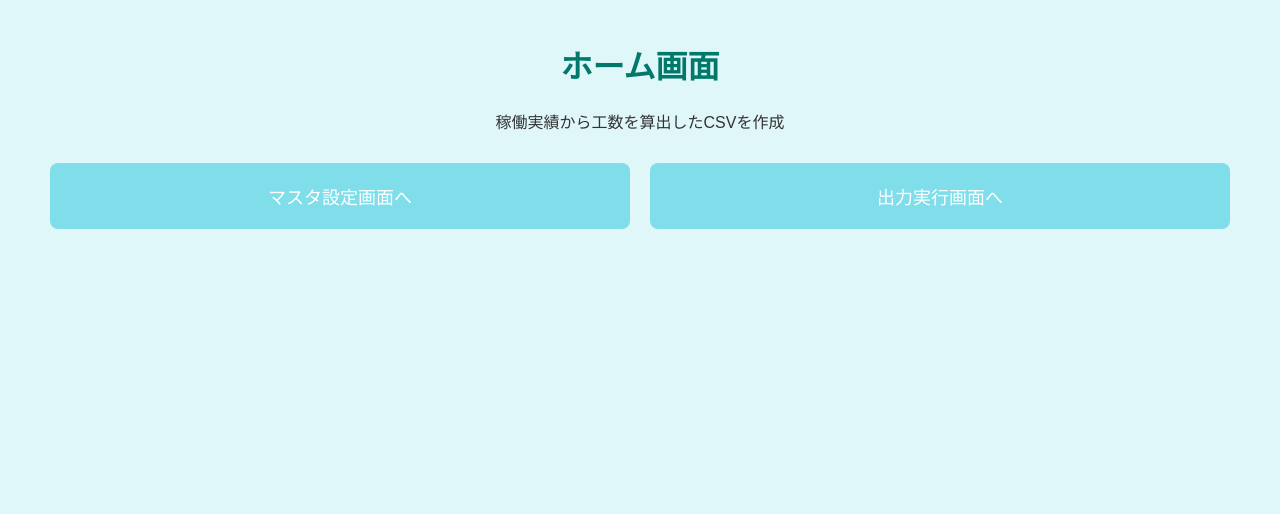
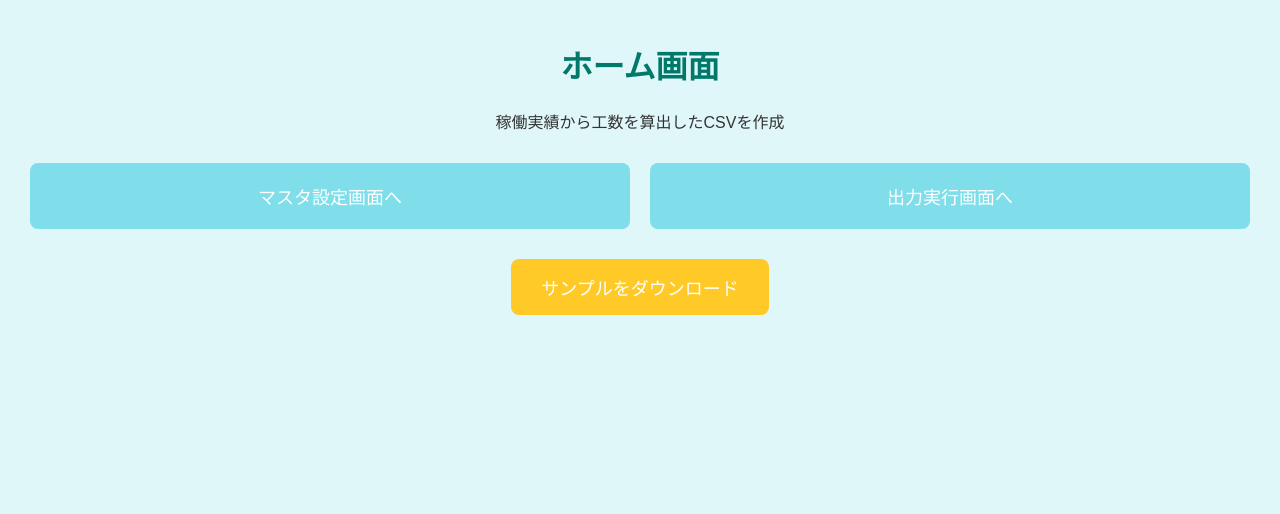
Before and after one commit to hayato1018/OperationRecordSite, a Django app: page / in a window 1280 px wide. Shown: the top 514 px of the page. Run offline with Django 5.2, Linux system fonts and the light colour scheme.

Commit message:
サンプルデータがダウンロードできるようにした

```diff
--- a/app/templates/app/home.html
+++ b/app/templates/app/home.html
@@ -8,7 +8,7 @@
     <title>ホーム画面</title>
     <link rel="stylesheet" href="{% static 'app/style.css' %}">
     <style>
-        .container {
+        .home-container {
             text-align: center;
             margin: 0 auto;
             padding: 20px;
@@ -20,8 +20,8 @@
             margin-top: 30px;
         }
 
-        .btn-large {
-            flex: 1; /* ボタンを均等に広げる */
+        .btn-large-home {
+            flex: 1;
             padding: 20px;
             font-size: 18px;
             text-align: center;
@@ -32,21 +32,38 @@
             margin: 0 10px;
         }
 
-        .btn-large:hover {
+        .btn-large-home:hover {
             background-color: #4dd0e1;
+        }
+
+        .btn-sample {
+            display: inline-block;
+            margin-top: 30px;
+            padding: 15px 30px;
+            font-size: 18px;
+            text-align: center;
+            background-color: #ffca28;
+            color: #fff;
+            text-decoration: none;
+            border-radius: 8px;
+        }
+
+        .btn-sample:hover {
+            background-color: #ffb300;
         }
     </style>
 </head>
 <body>
-    <div class="container">
+    <div class="home-container">
         <h1>ホーム画面</h1>
         <p>稼働実績から工数を算出したCSVを作成</p>
 
-        <!-- ボタンを左右に配置するためのラッパー -->
         <div class="button-container">
-            <a href="{% url 'master' %}" class="btn-large">マスタ設定画面へ</a>
-            <a href="{% url 'confirm_master' %}" class="btn-large">出力実行画面へ</a>
+            <a href="{% url 'master' %}" class="btn-large-home">マスタ設定画面へ</a>
+            <a href="{% url 'confirm_master' %}" class="btn-large-home">出力実行画面へ</a>
         </div>
+
+        <a href="{% url 'download_sample' %}" class="btn-sample">サンプルをダウンロード</a>
     </div>
 
     <footer>
--- a/app/urls.py
+++ b/app/urls.py
@@ -3,6 +3,7 @@
 
 urlpatterns = [
     path('', views.home, name='home'),
+    path('download-sample/', views.download_sample, name='download_sample'),
     path('master/', views.master, name='master'),
     path('output/', views.output, name='output'),
     path('master/delete/<int:pk>/', views.delete_master, name='delete_master'),
--- a/app/views.py
+++ b/app/views.py
@@ -10,6 +10,17 @@
 # ホーム画面のビュー
 def home(request):
     return render(request, 'app/home.html')
+
+def download_sample(request):
+    file_path = os.path.join(settings.BASE_DIR, 'sample', 'sampledeta.xlsx')
+
+    if os.path.exists(file_path):
+        with open(file_path, 'rb') as fh:
+            response = HttpResponse(fh.read(), content_type='application/vnd.openxmlformats-officedocument.spreadsheetml.sheet')
+            response['Content-Disposition'] = f'attachment; filename="sampledeta.xlsx"'
+            return response
+    else:
+        return HttpResponse("サンプルデータが存在しません。")
 
 # マスタ設定画面のビュー
 def master(request):
```
Also changed, not shown: app/static/app/style.css (line endings or trailing spaces), 1 other file.
